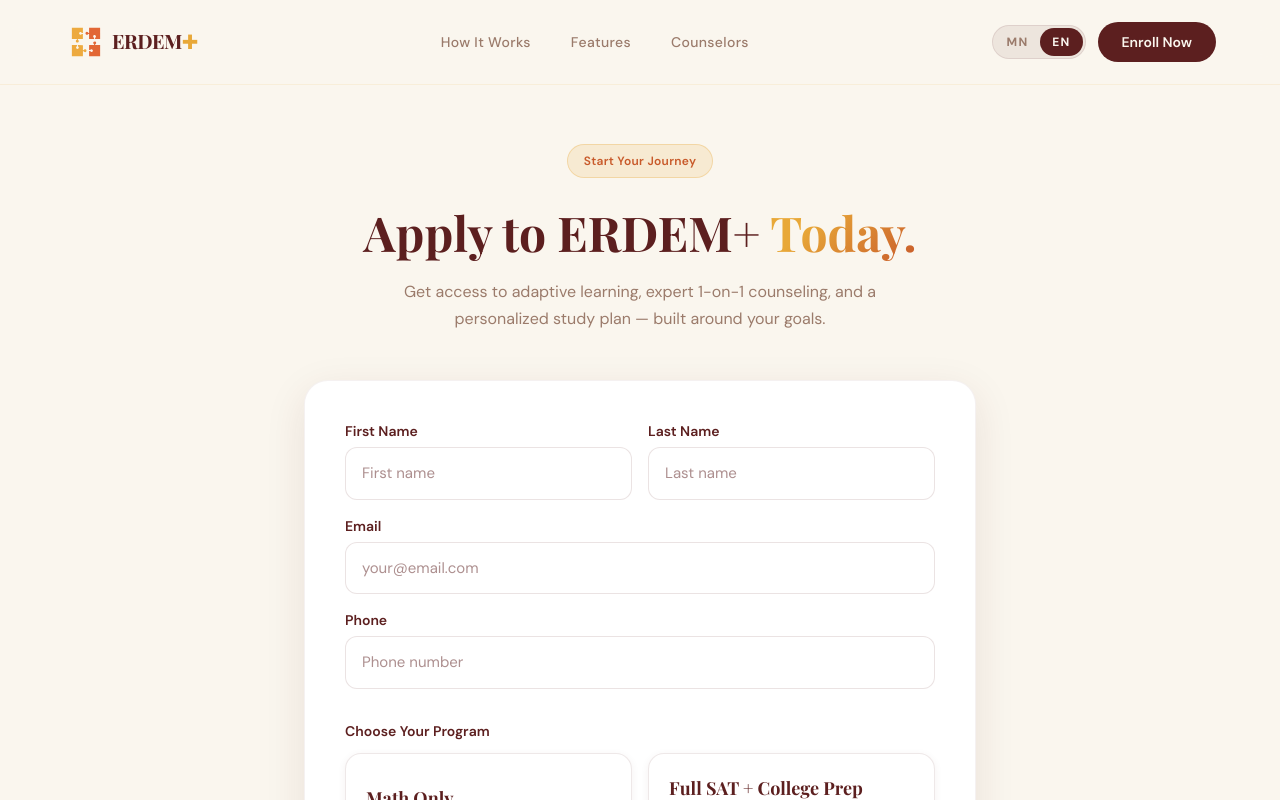
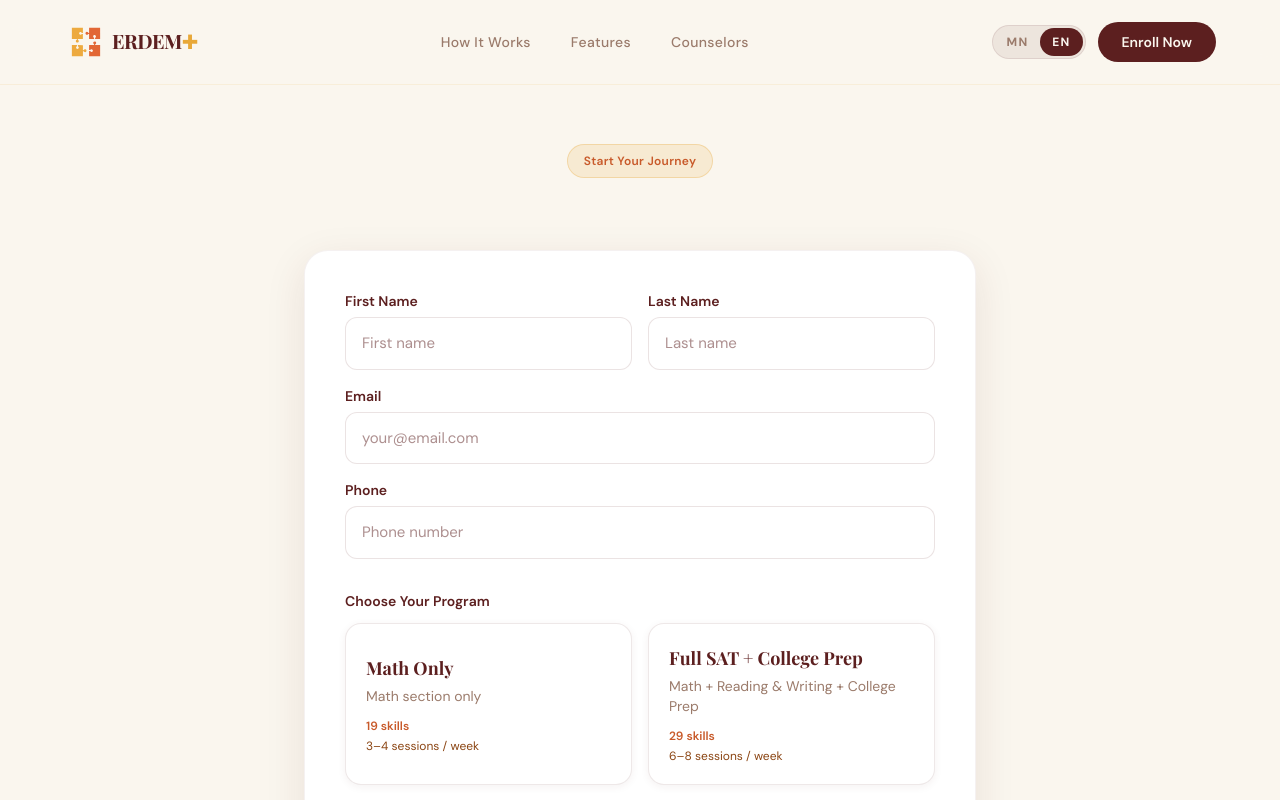
Before and after one commit to jigmee11/erdemplus-landing, a Next.js app: page /en/enroll in a window 1280 px wide. Shown: the top 800 px of the page. Built offline with nearby package versions, Linux system fonts and the light colour scheme.

Commit message:
Remove enroll hero headline + subtitle, keep only badge

```diff
--- a/app/[lang]/enroll/page.tsx
+++ b/app/[lang]/enroll/page.tsx
@@ -9,10 +9,8 @@ export async function generateMetadata({
 }) {
   const { lang } = await params;
   if (!hasLocale(lang)) return {};
-  const dict = await getDictionary(lang);
   return {
-    title: `${dict.enroll.headline} — ERDEM+`,
-    description: dict.enroll.subtitle,
+    title: "ERDEM+ — Enroll",
   };
 }
 
--- a/components/EnrollmentForm.tsx
+++ b/components/EnrollmentForm.tsx
@@ -183,28 +183,6 @@ export default function EnrollmentForm({
           >
             {dict.enroll.badge}
           </div>
-          <h1
-            className="font-serif font-bold leading-tight mb-4"
-            style={{ fontSize: "clamp(2rem, 6vw, 3rem)", color: "#5C1F1F" }}
-          >
-            {dict.enroll.headline}{" "}
-            <span
-              style={{
-                background: "linear-gradient(135deg, #E8A838 30%, #C85A2A)",
-                WebkitBackgroundClip: "text",
-                WebkitTextFillColor: "transparent",
-                backgroundClip: "text",
-              }}
-            >
-              {dict.enroll.headlineAccent}
-            </span>
-          </h1>
-          <p
-            className="text-base leading-[1.7] max-w-lg mx-auto"
-            style={{ color: "#9B7B6B" }}
-          >
-            {dict.enroll.subtitle}
-          </p>
         </motion.div>
       </section>
 
--- a/dictionaries/en.json
+++ b/dictionaries/en.json
@@ -136,9 +136,6 @@
   },
   "enroll": {
     "badge": "Start Your Journey",
-    "headline": "Apply to ERDEM+",
-    "headlineAccent": "Today.",
-    "subtitle": "Get access to adaptive learning, expert 1-on-1 counseling, and a personalized study plan — built around your goals.",
     "firstName": "First Name",
     "firstNamePlaceholder": "First name",
     "lastName": "Last Name",
--- a/dictionaries/mn.json
+++ b/dictionaries/mn.json
@@ -115,9 +115,6 @@
  },
  "enroll": {
    "badge": "Аяллаа эхлүүл",
-   "headline": "ERDEM+-д элсэх",
-   "headlineAccent": "өнөөдөр.",
-   "subtitle": "Дасан зохицдог сургалт, мэргэжлийн 1-1 зөвлөгөө болон хувийн суралцах төлөвлөгөө — таны зорилгод тохирсон.",
    "firstName": "Нэр",
    "firstNamePlaceholder": "Нэр",
    "lastName": "Овог",
```
